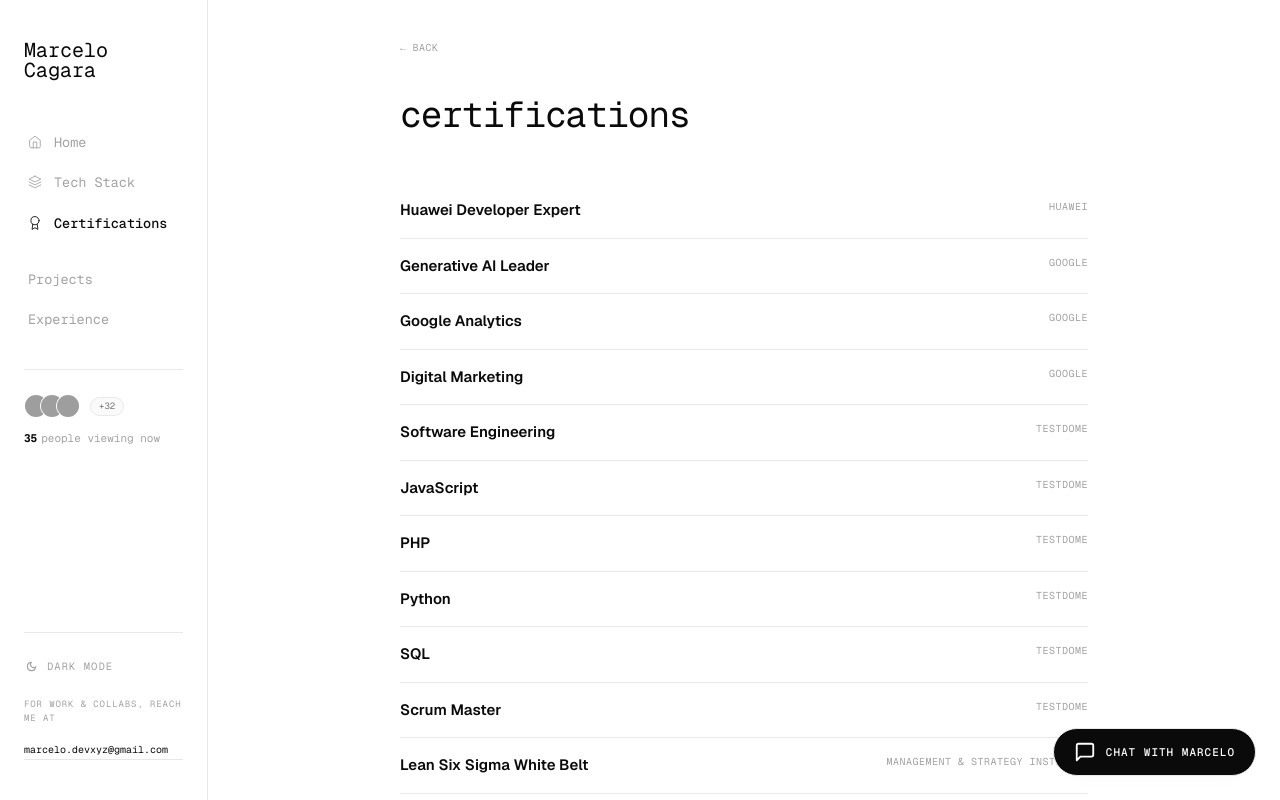
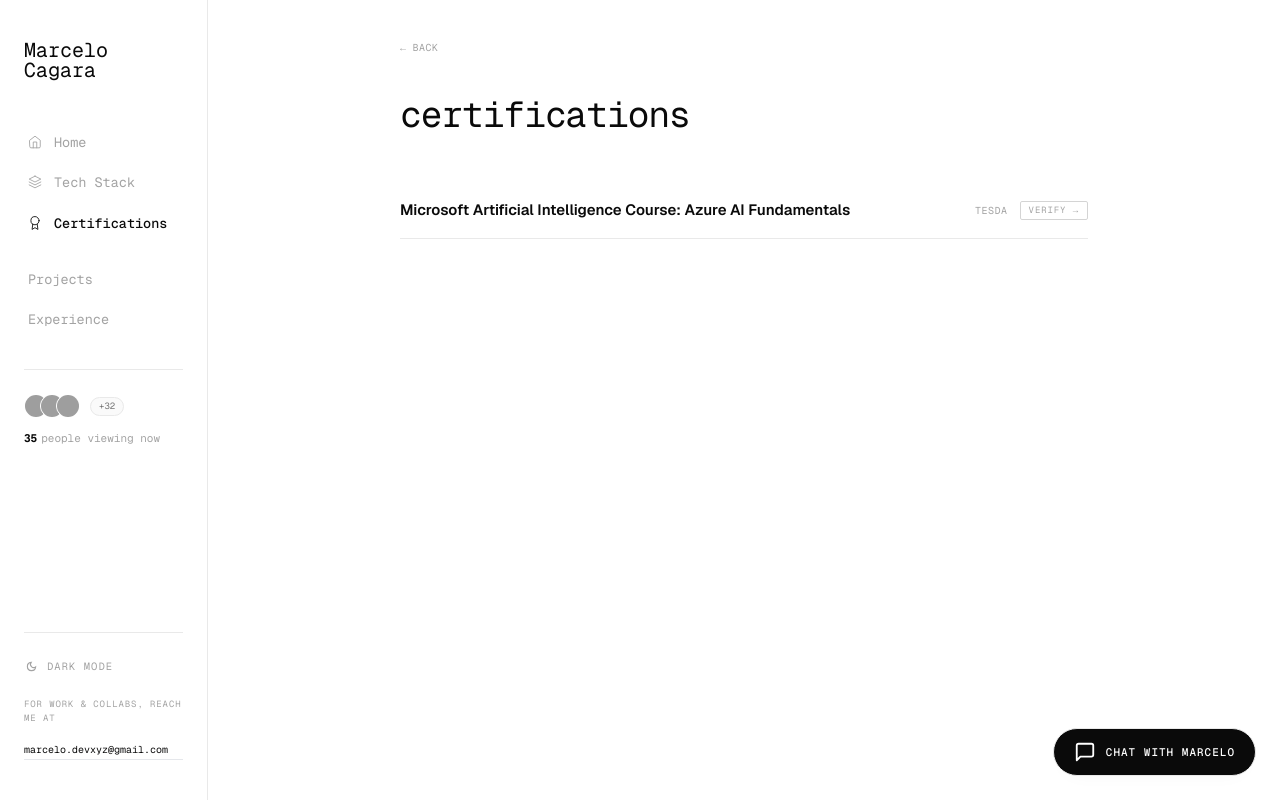
Before and after one commit to m4rc-dev/PORTFOLIOO, a React (Vite) app: page / in a window 1280 px wide. Both pictures are taken after a click on the button "Certifications". Shown: the top 800 px of the page. Built offline with nearby package versions, Linux system fonts and the light colour scheme; grey boxes are pictures that could not be loaded; a web font is replaced by a local one.

Commit message:
updated prtfolio

```diff
--- a/App.tsx
+++ b/App.tsx
@@ -131,11 +131,7 @@
     </button>
   );
 
-  const ViewFooter = () => (
-    <footer className="mt-24 border-t border-gray-200 pt-10 text-center">
-      <p className="text-gray-400 text-[10px] font-mono uppercase tracking-widest">© 2026 Marcelo Cagara</p>
-    </footer>
-  );
+
 
   return (
     <div className="min-h-screen bg-background text-ink font-sans transition-colors duration-500 selection:bg-ink selection:text-background">
@@ -463,9 +459,9 @@
                   <span className="font-pixel text-[10px] uppercase tracking-widest text-gray-400">01 — about</span>
                 </div>
                 <div className="text-[15px] leading-relaxed text-gray-500 space-y-3">
-                  <p>Full-stack developer and dedicated student, passionate about building impactful solutions with JavaScript, Python, and PHP. I enjoy creating modern web and mobile applications.</p>
-                  <p>I've been honing my skills through academic and personal projects, focusing on practical solutions, improving workflows, and understanding how technology supports real users and small teams.</p>
-                  <p>Currently exploring AI — integrating modern tools into user-centric applications. Seeking an internship where I can learn from experienced developers and continue growing as a full-stack engineer.</p>
+                  <p>Full-stack developer passionate about building impactful solutions with JavaScript, Python, and PHP. I enjoy crafting modern web and mobile applications that are fast, clean, and actually useful.</p>
+                  <p>I've built and shipped real projects focused on practical solutions — improving workflows and understanding how technology supports real users and small teams.</p>
+                  <p>Currently exploring AI and integrating modern tools into user-centric applications. Always looking for opportunities to collaborate on meaningful products and continue growing as an engineer.</p>
                 </div>
               </section>
 
@@ -607,17 +603,7 @@
                 </div>
               </section>
 
-              {/* Footer */}
-              <footer className="py-10 text-center flex flex-col items-center gap-3">
-                {showCounter && (
-                  <div className="px-4 py-1.5 border border-gray-200 rounded-full flex items-center gap-2 bg-gray-50">
-                    <div className="w-1.5 h-1.5 rounded-full bg-gray-300" />
-                    <img src="https://hitwebcounter.com/counter/counter.php?page=marcelo-portfolio&style=0006&nbdigits=5&type=page&initCount=0" alt="Visitors" className="h-4 opacity-70 invert dark:invert-0" />
-                    <span className="text-[9px] font-mono text-gray-400 uppercase tracking-widest">Visitors</span>
-                  </div>
-                )}
-                <p className="text-gray-400 text-[10px] font-mono uppercase tracking-widest">© 2026 Marcelo Cagara. All rights reserved.</p>
-              </footer>
+
 
             </div>
           )}
@@ -649,7 +635,7 @@
                   </div>
                 ))}
               </div>
-              <ViewFooter />
+
             </div>
           )}
 
@@ -692,7 +678,7 @@
                   </div>
                 ))}
               </div>
-              <ViewFooter />
+
             </div>
           )}
 
@@ -704,18 +690,43 @@
               <BackButton />
               <h1 className="font-pixel text-4xl lowercase tracking-tight mb-8 sm:mb-12">certifications</h1>
               <div className="space-y-0">
-                {CERTIFICATIONS.map((cert, i) => (
-                  <div
-                    key={i}
-                    className="flex flex-col sm:flex-row sm:items-start sm:justify-between gap-1 sm:gap-0 py-4 border-b border-gray-200 hover:bg-gray-50 transition-colors cursor-default animate-fade-up"
-                    style={{ animationDelay: `${50 + i * 40}ms` }}
-                  >
-                    <span className="text-[15px] font-semibold text-ink">{cert.title}</span>
-                    <span className="font-mono text-[10px] uppercase tracking-wider text-gray-400 sm:flex-shrink-0 sm:ml-4">{cert.issuer}</span>
-                  </div>
-                ))}
+                {CERTIFICATIONS.map((cert, i) => {
+                  const inner = (
+                    <>
+                      <span className="text-[15px] font-semibold text-ink">{cert.title}</span>
+                      <div className="flex items-center gap-3 sm:flex-shrink-0 sm:ml-4">
+                        <span className="font-mono text-[10px] uppercase tracking-wider text-gray-400">{cert.issuer}</span>
+                        {cert.url && (
+                          <span className="font-mono text-[9px] uppercase tracking-widest text-gray-400 group-hover:text-ink transition-colors border border-gray-300 group-hover:border-ink px-2 py-0.5 rounded-sm">
+                            verify →
+                          </span>
+                        )}
+                      </div>
+                    </>
+                  );
+                  return cert.url ? (
+                    <a
+                      key={i}
+                      href={cert.url}
+                      target="_blank"
+                      rel="noopener noreferrer"
+                      className="group flex flex-col sm:flex-row sm:items-center sm:justify-between gap-1 sm:gap-0 py-4 border-b border-gray-200 hover:bg-gray-50 transition-colors no-underline animate-fade-up"
+                      style={{ animationDelay: `${50 + i * 40}ms` }}
+                    >
+                      {inner}
+                    </a>
+                  ) : (
+                    <div
+                      key={i}
+                      className="group flex flex-col sm:flex-row sm:items-center sm:justify-between gap-1 sm:gap-0 py-4 border-b border-gray-200 cursor-default animate-fade-up"
+                      style={{ animationDelay: `${50 + i * 40}ms` }}
+                    >
+                      {inner}
+                    </div>
+                  );
+                })}
               </div>
-              <ViewFooter />
+
             </div>
           )}
 
--- a/constants.tsx
+++ b/constants.tsx
@@ -46,30 +46,27 @@
 
 export const EXPERIENCE: Experience[] = [
   {
+    role: 'Full-Stack Developer',
+    company: 'Leuterio Realty and Brokerage',
+    period: '2026 - Present',
+    status: 'latest'
+  },
+  {
+    role: 'Full-Stack Developer Intern',
+    company: 'Leuterio Realty and Brokerage',
+    period: '2025 - 2026',
+    status: 'past'
+  },
+  {
     role: 'BS Information Technology',
     company: 'University of Cebu',
     period: '2022 - 2026',
     status: 'latest'
   },
   {
-    role: 'IT Intern',
-    company: 'Ongoing Internship',
-    period: '2026',
-  },
-  {
     role: 'Freelance Developer',
     company: 'Small Projects',
-    period: '2025 - Present'
-  },
-  {
-    role: 'Tech Community Member',
-    company: 'Local IT Groups & Orgs',
-    period: '2025 - Present'
-  },
-  {
-    role: 'Open Source Contributor',
-    company: 'GitHub',
-    period: '2023 - Present'
+    period: '2026 - Present'
   },
   {
     role: 'Personal Projects',
@@ -108,25 +105,7 @@
 ];
 
 export const CERTIFICATIONS: Certification[] = [
-  { title: 'Huawei Developer Expert', issuer: 'Huawei' },
-  { title: 'Generative AI Leader', issuer: 'Google' },
-  { title: 'Google Analytics', issuer: 'Google' },
-  { title: 'Digital Marketing', issuer: 'Google' },
-  { title: 'Software Engineering', issuer: 'TestDome' },
-  { title: 'JavaScript', issuer: 'TestDome' },
-  { title: 'PHP', issuer: 'TestDome' },
-  { title: 'Python', issuer: 'TestDome' },
-  { title: 'SQL', issuer: 'TestDome' },
-  { title: 'Scrum Master', issuer: 'TestDome' },
-  { title: 'Lean Six Sigma White Belt', issuer: 'Management & Strategy Institute' },
-  { title: 'Project Management Certified', issuer: 'Management & Strategy Institute' },
-  { title: 'Certified Kanban Associate', issuer: 'International Scrum Institute™' },
-  { title: 'Scrum Associate', issuer: 'International Scrum Institute™' },
-  { title: 'Diploma in Project Management', issuer: 'Alison' },
-  { title: 'Cybersecurity Certificate', issuer: 'Trend Micro' },
-  { title: 'Monitoring Kubernetes', issuer: 'Datadog' },
-  { title: 'Certified Cloud Practitioner', issuer: 'Amazon Web Services (AWS)' },
-  { title: 'Generative AI Certified Professional', issuer: 'Oracle' }
+  { title: 'Microsoft Artificial Intelligence Course: Azure AI Fundamentals', issuer: 'TESDA', url: 'https://drive.google.com/file/d/1t6ZlbWCJYb6SaHZJLh7oBCiZVPanGb54/view' }
 ];
 
 export const MEMBERSHIPS = [
--- a/types.ts
+++ b/types.ts
@@ -21,6 +21,7 @@
 export interface Certification {
   title: string;
   issuer: string;
+  url?: string;
 }
 
 export interface SkillGroup {
```
